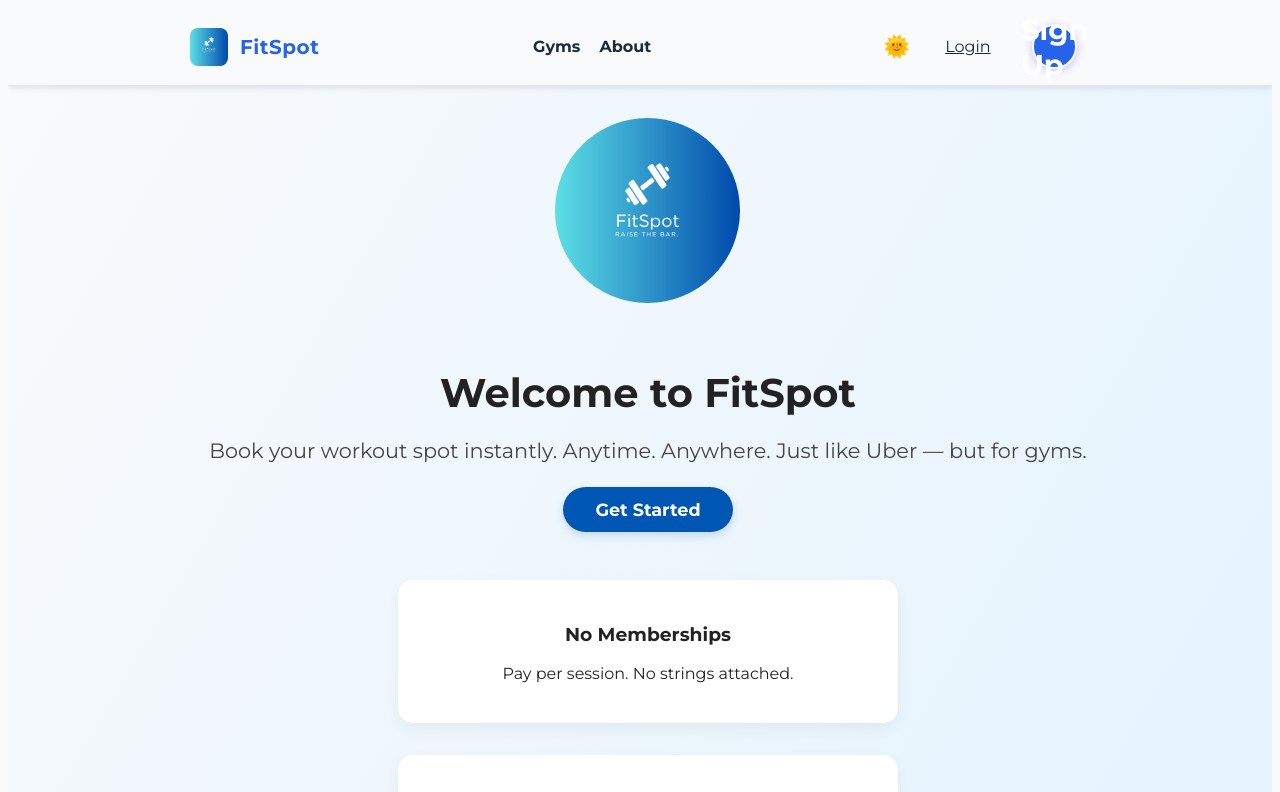
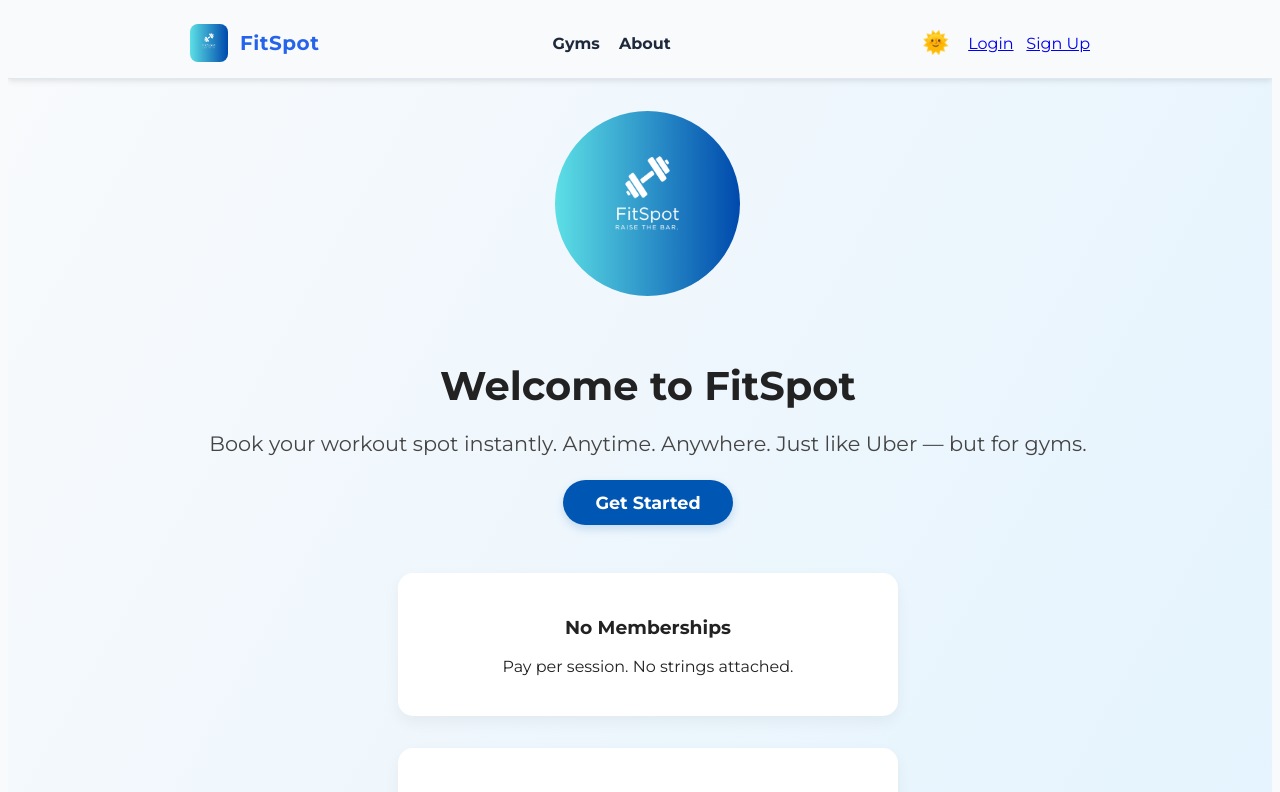
Before and after one commit to StartedtoCodewithAI/FitSpot, a React (Vite) app: page / in a window 1280 px wide. Shown: the top 792 px of the page. Built offline with nearby package versions, Linux system fonts and the light colour scheme.

Commit message:
Update Navbar.jsx

```diff
--- a/src/components/Navbar.jsx
+++ b/src/components/Navbar.jsx
@@ -36,7 +36,7 @@ export default function Navbar() {
   return (
     <nav className="nav-root">
       <div className="nav-inner">
-        {/* Left: Logo/Brand */}
+        {/* Brand/Logo */}
         <div className="nav-brand" style={{ display: "flex", alignItems: "center" }}>
           <Link to="/" style={{ display: "flex", alignItems: "center", textDecoration: "none" }}>
             <img
@@ -57,7 +57,7 @@ export default function Navbar() {
           </Link>
         </div>
 
-        {/* Middle: Desktop links */}
+        {/* Desktop links */}
         <div className="navbar-links-desktop">
           <Link to="/gyms">Gyms</Link>
           <Link to="/about">About</Link>
@@ -69,7 +69,7 @@ export default function Navbar() {
           )}
         </div>
 
-        {/* Right: Hamburger + Theme + Auth */}
+        {/* Right section: Hamburger, Theme, Auth */}
         <div className="nav-icons">
           {/* Hamburger for mobile */}
           <button
@@ -83,10 +83,10 @@ export default function Navbar() {
           <ThemeToggle />
           {!user ? (
             <>
-              <Link to="/login" className="nav-profile-login">
+              <Link to="/login" className="nav-btn">
                 Login
               </Link>
-              <Link to="/signup" className="nav-fab">
+              <Link to="/signup" className="nav-btn" style={{ marginRight: 0 }}>
                 Sign Up
               </Link>
             </>
```
